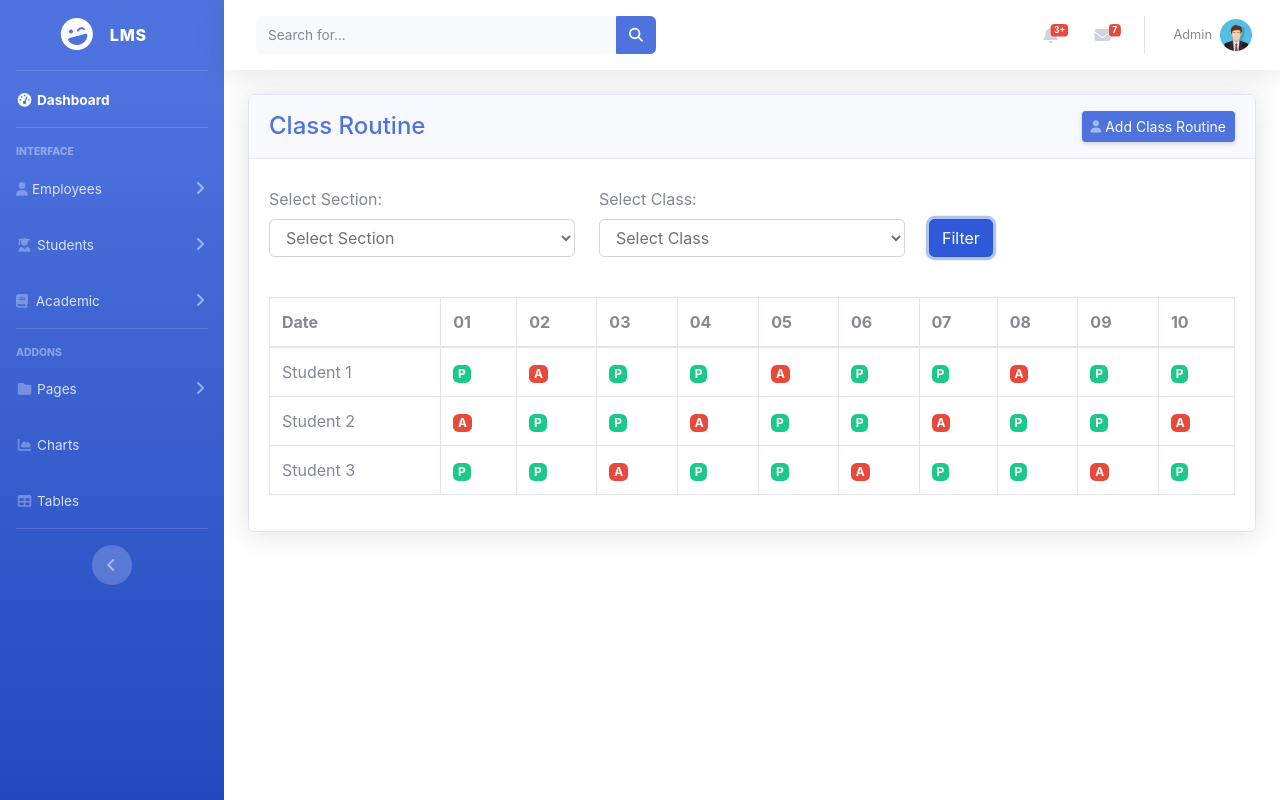
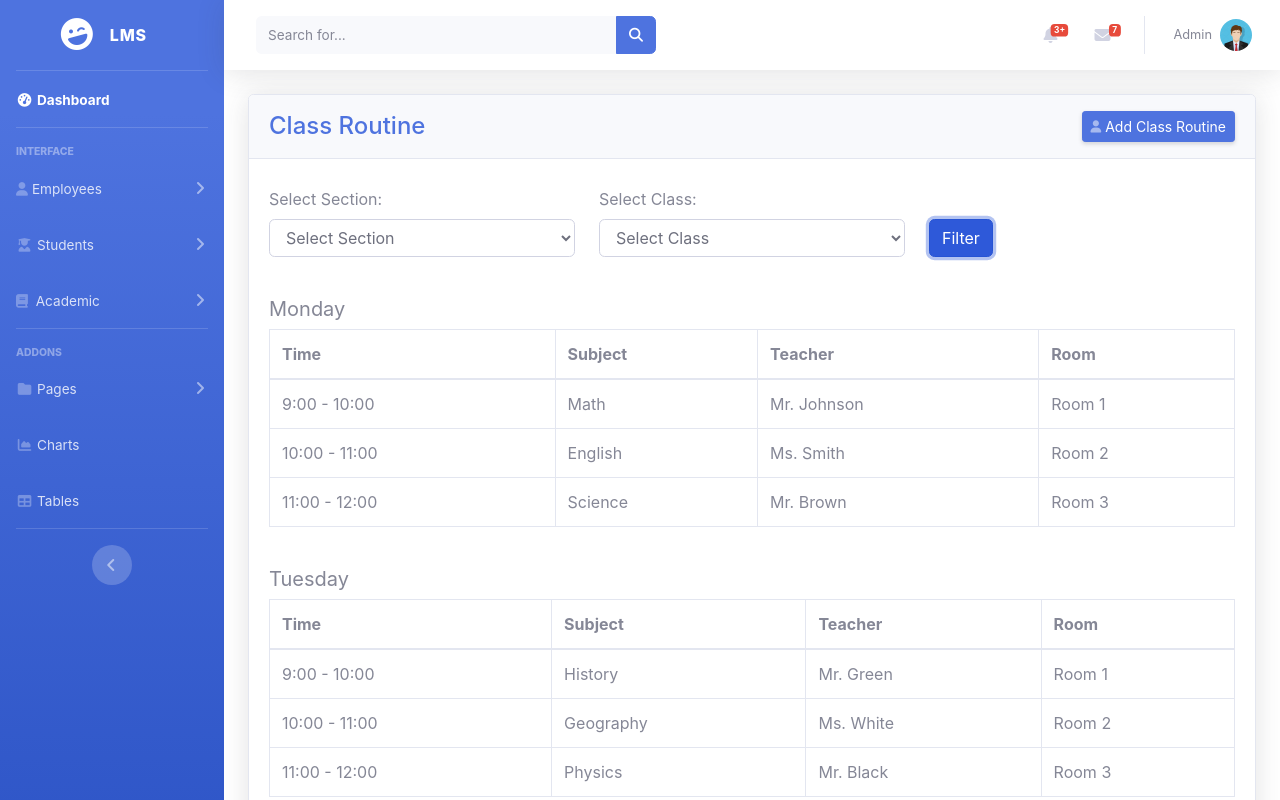
Before and after one commit to imikram15/lms_fyp, an Angular app: page /class-routine in a window 1280 px wide. Both pictures are taken after a click on the button "Filter". Shown: the top 800 px of the page. Built offline with nearby package versions, Linux system fonts and the light colour scheme.

Commit message:
Add filter button in class routine

```diff
--- a/src/app/Academic/class-routine/class-routine.component.html
+++ b/src/app/Academic/class-routine/class-routine.component.html
@@ -2,7 +2,7 @@
   <div class="card shadow mb-4">
     <div class="card-header d-sm-flex align-items-center justify-content-between mb-2 py-3">
       <h6 class="h4 m-0 text-primary" style="font-weight: 500;">Class Routine</h6>
-        <a routerLink="/take-attendance" class="d-none d-sm-inline-block btn btn-sm btn-primary shadow-sm">
+      <a routerLink="/add-class-routine" class="d-none d-sm-inline-block btn btn-sm btn-primary shadow-sm">
         <i class="fas fa-user fa-sm text-white-50"></i> Add Class Routine</a>
     </div>
     <div class="card-body" [formGroup]="studentForm">
@@ -26,30 +26,32 @@
         </div>
       </div>
 
-<!-- Filtered table -->
-<div class="table-responsive mt-4" *ngIf="filteredData.length > 0">
-    <table class="table table-bordered" id="dataTable" width="100%" cellspacing="0">
+      <!-- Grouped table -->
+      <div *ngFor="let group of groupedData" class="mt-4">
+        <h5>{{ group.weekday }}</h5>
+        <div class="table-responsive">
+          <table class="table table-bordered" width="100%" cellspacing="0">
             <thead>
               <tr>
-          <th>Date</th>
-          <th *ngFor="let attendance of filteredData">{{ attendance.date }}</th>
+                <th>Time</th>
+                <th>Subject</th>
+                <th>Teacher</th>
+                <th>Room</th>
               </tr>
             </thead>
             <tbody>
-        <ng-container *ngFor="let student of students">
-          <tr>
-            <td>{{ student }}</td>
-            <td *ngFor="let attendance of filteredData">
-              <span *ngIf="attendance[student] === 'Present'" class="badge badge-success">P</span>
-              <span *ngIf="attendance[student] === 'Absent'" class="badge badge-danger">A</span>
-            </td>
+              <tr *ngFor="let routine of group.routines">
+                <td>{{ routine.time }}</td>
+                <td>{{ routine.subject }}</td>
+                <td>{{ routine.teacher }}</td>
+                <td>{{ routine.room }}</td>
               </tr>
-        </ng-container>
             </tbody>
           </table>
         </div>
+      </div>
 
-        <div class="text-center" style="margin-top: 10%;" *ngIf="filteredData.length === 0">
+      <div class="text-center" style="margin-top: 10%;" *ngIf="groupedData.length === 0">
         <h6>No data found</h6>
       </div>
     </div>
--- a/src/app/Academic/class-routine/class-routine.component.ts
+++ b/src/app/Academic/class-routine/class-routine.component.ts
@@ -1,59 +1,63 @@
-import { Component } from '@angular/core';
+import { Component,OnInit } from '@angular/core';
 import { FormBuilder,FormGroup } from '@angular/forms';
+
 @Component({
   selector: 'app-class-routine',
   templateUrl: './class-routine.component.html',
   styleUrl: './class-routine.component.scss'
 })
-export class ClassRoutineComponent {
+export class ClassRoutineComponent implements OnInit {
   studentForm: FormGroup;
-  months: string[] = ["January", "February", "March", "April", "May", "June", "July", "August", "September", "October", "November", "December"];
-  years: number[] = [2020, 2021, 2022, 2023, 2024, 2025];
-  sections: string[] = ["A", "B", "C"];
-  classes: string[] = ["Class 1", "Class 2", "Class 3","Class 4", "Class 5", "Class 6","Class 7", "Class 8", "Class 9","Class 10"];
-  students: string[] = ["Student 1", "Student 2", "Student 3"];
-
-  // Dummy data for testing
-  dummyData: any[] = [
-    { date: '01', 'Student 1': 'Present', 'Student 2': 'Absent', 'Student 3': 'Present' },
-    { date: '02', 'Student 1': 'Absent', 'Student 2': 'Present', 'Student 3': 'Present' },
-    { date: '03', 'Student 1': 'Present', 'Student 2': 'Present', 'Student 3': 'Absent' },
-    { date: '04', 'Student 1': 'Present', 'Student 2': 'Absent', 'Student 3': 'Present' },
-    { date: '05', 'Student 1': 'Absent', 'Student 2': 'Present', 'Student 3': 'Present' },
-    { date: '06', 'Student 1': 'Present', 'Student 2': 'Present', 'Student 3': 'Absent' },
-    { date: '07', 'Student 1': 'Present', 'Student 2': 'Absent', 'Student 3': 'Present' },
-    { date: '08', 'Student 1': 'Absent', 'Student 2': 'Present', 'Student 3': 'Present' },
-    { date: '09', 'Student 1': 'Present', 'Student 2': 'Present', 'Student 3': 'Absent' },
-    { date: '10', 'Student 1': 'Present', 'Student 2': 'Absent', 'Student 3': 'Present' },
-
-    // Add more dummy data as needed
+  sections: string[] = ['A', 'B', 'C'];
+  classes: string[] = ['Class 1', 'Class 2', 'Class 3'];
+  classRoutines: any[] = [
+    { date: '2024-03-25', weekday: 'Monday', time: '9:00 - 10:00', teacher: 'Mr. Johnson', room: 'Room 1', subject: 'Math' },
+    { date: '2024-03-25', weekday: 'Monday', time: '10:00 - 11:00', teacher: 'Ms. Smith', room: 'Room 2', subject: 'English' },
+    { date: '2024-03-25', weekday: 'Monday', time: '11:00 - 12:00', teacher: 'Mr. Brown', room: 'Room 3', subject: 'Science' },
+    { date: '2024-03-26', weekday: 'Tuesday', time: '9:00 - 10:00', teacher: 'Mr. Green', room: 'Room 1', subject: 'History' },
+    { date: '2024-03-26', weekday: 'Tuesday', time: '10:00 - 11:00', teacher: 'Ms. White', room: 'Room 2', subject: 'Geography' },
+    { date: '2024-03-26', weekday: 'Tuesday', time: '11:00 - 12:00', teacher: 'Mr. Black', room: 'Room 3', subject: 'Physics' },
+    { date: '2024-03-27', weekday: 'Wednesday', time: '9:00 - 10:00', teacher: 'Ms. Blue', room: 'Room 1', subject: 'Chemistry' },
+    { date: '2024-03-27', weekday: 'Wednesday', time: '10:00 - 11:00', teacher: 'Mr. Yellow', room: 'Room 2', subject: 'Biology' },
+    { date: '2024-03-27', weekday: 'Wednesday', time: '11:00 - 12:00', teacher: 'Ms. Orange', room: 'Room 3', subject: 'Art' },
+    // Add more routines for other weekdays as needed
   ];
 
+
   filteredData: any[] = [];
+  groupedData: any[] = [];
 
-  constructor(private fb: FormBuilder) {
-    this.studentForm = this.fb.group({
-      month: [''],
-      year: [''],
+  constructor(private formBuilder: FormBuilder) {
+    this.studentForm = this.formBuilder.group({
       section: [''],
       class: ['']
     });
   }
 
+  ngOnInit(): void {
+  }
+
   filterData() {
-    const selectedMonth = this.studentForm.get('month')?.value;
-    const selectedYear = this.studentForm.get('year')?.value;
     const selectedSection = this.studentForm.get('section')?.value;
     const selectedClass = this.studentForm.get('class')?.value;
 
-    this.filteredData = this.dummyData.filter(item =>
-      (!selectedMonth || item.date.includes(selectedYear + '-' + selectedMonth)) &&
+    this.filteredData = this.classRoutines.filter(item =>
       (!selectedSection || item.section === selectedSection) &&
       (!selectedClass || item.class === selectedClass)
     );
+
+    this.groupDataByWeekday();
   }
 
-  onSubmit() {
-    // Implement your form submission logic here
+  groupDataByWeekday() {
+    const groupedObj = this.filteredData.reduce((acc, curr) => {
+      if (!acc[curr.weekday]) {
+        acc[curr.weekday] = [];
+      }
+      acc[curr.weekday].push(curr);
+      return acc;
+    }, {});
+
+    this.groupedData = Object.keys(groupedObj).map(key => ({ weekday: key, routines: groupedObj[key] }));
   }
 }
--- a/src/app/app.module.ts
+++ b/src/app/app.module.ts
@@ -1,4 +1,4 @@
-import { NgModule } from '@angular/core';
+import { NgModule, Pipe } from '@angular/core';
 import { BrowserModule } from '@angular/platform-browser';
 
 import { AppRoutingModule } from './app-routing.module';
@@ -6,6 +6,8 @@ import { AppComponent } from './app.component';
 import { LoginComponent } from './pages/login/login.component';
 import { HttpClientModule } from '@angular/common/http';
 import { LoaderComponent } from './layouts/loader/loader.component';
+
+
 
 
 
```
Lines whose indentation alone changed are shown as unchanged.
